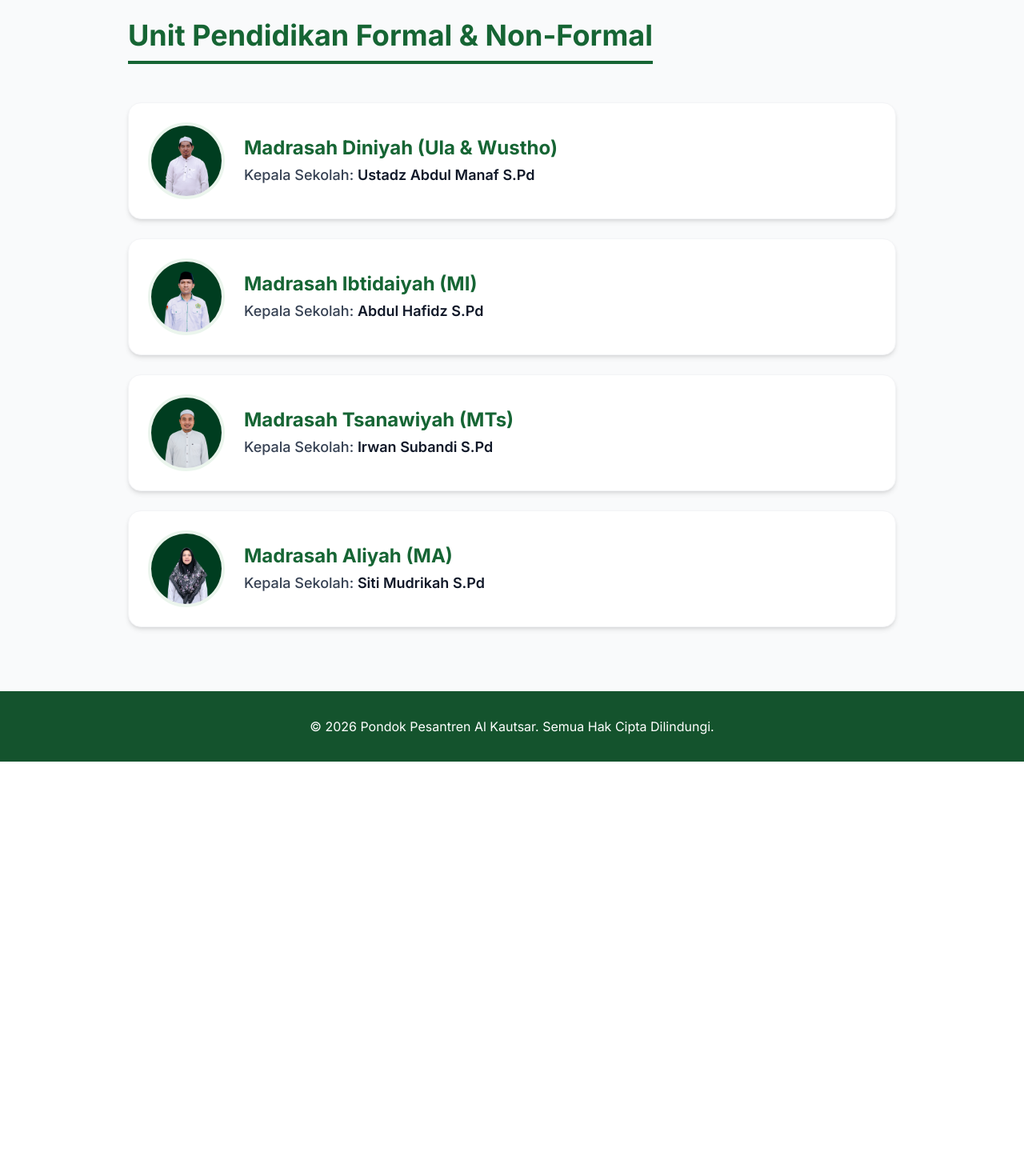
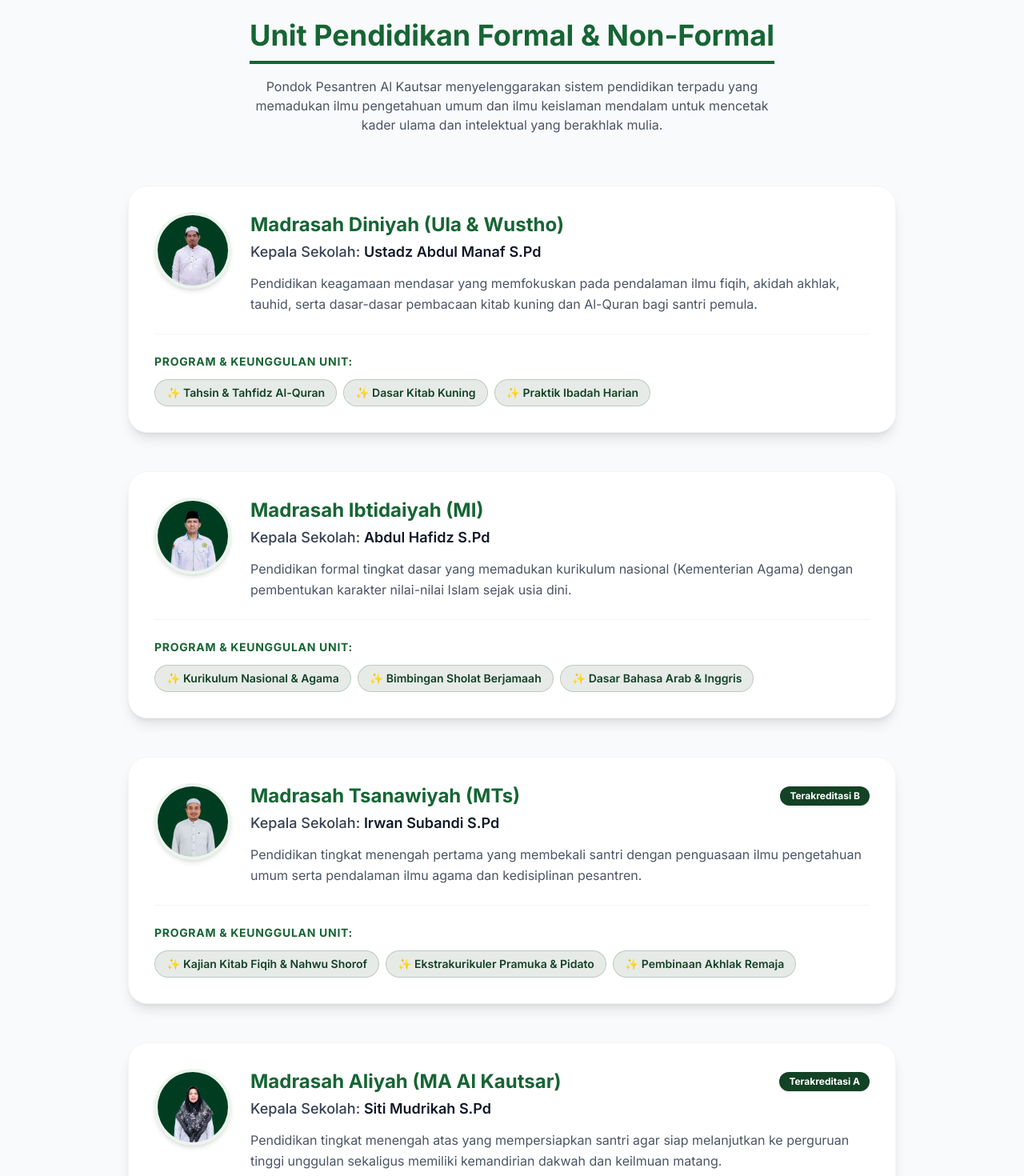
Before and after one commit to PONPEALKAUTSAR/PROFIL-PONDOK, a Next.js app: page /pendidikan in a window 1280 px wide. Shown: the part 120-1590 px from the top of the page at 80% size. Before the commit the page ends 1072 px from the top, so only its background shows below. Built offline with nearby package versions, Linux system fonts and the light colour scheme.

Commit message:
Tambahkan informasi akreditasi MTs (B) dan MA Al Kautsar (A)

```diff
--- a/app/pendidikan/page.tsx
+++ b/app/pendidikan/page.tsx
@@ -6,22 +6,32 @@ const unitPendidikan = [
   {
     nama: "Madrasah Diniyah (Ula & Wustho)",
     kepala: "Ustadz Abdul Manaf S.Pd",
-    foto: "/images/abdul-manaf.png"
+    foto: "/images/abdul-manaf.png",
+    deskripsi: "Pendidikan keagamaan mendasar yang memfokuskan pada pendalaman ilmu fiqih, akidah akhlak, tauhid, serta dasar-dasar pembacaan kitab kuning dan Al-Quran bagi santri pemula.",
+    unggulan: ["Tahsin & Tahfidz Al-Quran", "Dasar Kitab Kuning", "Praktik Ibadah Harian"]
   },
   {
     nama: "Madrasah Ibtidaiyah (MI)",
     kepala: "Abdul Hafidz S.Pd",
-    foto: "/images/abdul-hafidz.png"
+    foto: "/images/abdul-hafidz.png",
+    deskripsi: "Pendidikan formal tingkat dasar yang memadukan kurikulum nasional (Kementerian Agama) dengan pembentukan karakter nilai-nilai Islam sejak usia dini.",
+    unggulan: ["Kurikulum Nasional & Agama", "Bimbingan Sholat Berjamaah", "Dasar Bahasa Arab & Inggris"]
   },
   {
     nama: "Madrasah Tsanawiyah (MTs)",
     kepala: "Irwan Subandi S.Pd",
-    foto: "/images/irwan-subandi.png"
+    foto: "/images/irwan-subandi.png",
+    deskripsi: "Pendidikan tingkat menengah pertama yang membekali santri dengan penguasaan ilmu pengetahuan umum serta pendalaman ilmu agama dan kedisiplinan pesantren.",
+    unggulan: ["Kajian Kitab Fiqih & Nahwu Shorof", "Ekstrakurikuler Pramuka & Pidato", "Pembinaan Akhlak Remaja"],
+    akreditasi: "Terakreditasi B"
   },
   {
-    nama: "Madrasah Aliyah (MA)",
+    nama: "Madrasah Aliyah (MA Al Kautsar)",
     kepala: "Siti Mudrikah S.Pd",
-    foto: "/images/siti-mudrikah.png"
+    foto: "/images/siti-mudrikah.png",
+    deskripsi: "Pendidikan tingkat menengah atas yang mempersiapkan santri agar siap melanjutkan ke perguruan tinggi unggulan sekaligus memiliki kemandirian dakwah dan keilmuan matang.",
+    unggulan: ["Penguasaan Kitab Kuning Lanjutan", "Keterampilan Teknologi & Komputer", "Bimbingan Masuk Perguruan Tinggi"],
+    akreditasi: "Terakreditasi A"
   },
 ];
 
@@ -29,17 +39,24 @@ export default function PendidikanPage() {
   return (
     <div className="py-20 px-4 sm:px-6 lg:px-8 max-w-5xl mx-auto">
       <FadeIn>
-        <h1 className="text-3xl md:text-4xl font-bold text-pesantren mb-12 border-b-4 border-pesantren inline-block pb-3">
+        <div className="text-center mb-16">
+          <h1 className="text-3xl md:text-4xl font-bold text-pesantren mb-4 border-b-4 border-pesantren inline-block pb-3">
             Unit Pendidikan Formal & Non-Formal
           </h1>
+          <p className="text-gray-600 max-w-2xl mx-auto text-base">
+            Pondok Pesantren Al Kautsar menyelenggarakan sistem pendidikan terpadu yang memadukan ilmu pengetahuan umum dan ilmu keislaman mendalam untuk mencetak kader ulama dan intelektual yang berakhlak mulia.
+          </p>
+        </div>
       </FadeIn>
 
-      <div className="space-y-6">
+      <div className="space-y-12">
         {unitPendidikan.map((item, index) => (
           <FadeIn key={index} delay={index * 0.1}>
-            <div className="flex items-center gap-6 bg-white p-6 rounded-2xl shadow-md border border-gray-100 hover:shadow-lg transition duration-300">
-              {/* Bagian Foto Profil Kepala Madrasah */}
-              <div className="flex-shrink-0 w-20 h-20 md:w-24 md:h-24 rounded-full overflow-hidden border-4 border-pesantren-light shadow-inner relative bg-gray-100">
+            <div className="bg-white p-6 sm:p-8 rounded-3xl shadow-lg border border-gray-100 hover:shadow-xl transition duration-300">
+
+              {/* Bagian Header Unit & Kepala Sekolah */}
+              <div className="flex flex-col sm:flex-row items-center sm:items-start gap-6 border-b border-gray-100 pb-6 mb-6">
+                <div className="flex-shrink-0 w-24 h-24 rounded-full overflow-hidden border-4 border-pesantren-light shadow-md relative bg-gray-100">
                   <img
                     src={item.foto}
                     alt={item.kepala}
@@ -47,15 +64,43 @@ export default function PendidikanPage() {
                   />
                 </div>
 
-              {/* Bagian Teks Nama dan Unit */}
-              <div>
-                <h2 className="text-xl md:text-2xl font-bold text-pesantren mb-1">
+                <div className="text-center sm:text-left flex-grow">
+                  <div className="flex flex-col sm:flex-row sm:items-center sm:justify-between gap-2 mb-1">
+                    <h2 className="text-2xl font-bold text-pesantren">
                       {item.nama}
                     </h2>
-                <p className="text-base md:text-lg text-gray-700 font-medium">
+                    {item.akreditasi && (
+                      <span className="inline-block bg-[#134225] text-white text-xs font-bold px-3 py-1 rounded-full shadow-sm w-fit mx-auto sm:mx-0">
+                        {item.akreditasi}
+                      </span>
+                    )}
+                  </div>
+                  <p className="text-lg text-gray-700 font-medium mb-3">
                     Kepala Sekolah: <span className="text-gray-900 font-semibold">{item.kepala}</span>
                   </p>
+                  <p className="text-gray-600 text-sm sm:text-base leading-relaxed">
+                    {item.deskripsi}
+                  </p>
                 </div>
+              </div>
+
+              {/* Bagian Program Unggulan */}
+              <div>
+                <h4 className="text-sm font-bold text-pesantren uppercase tracking-wider mb-3">
+                  Program & Keunggulan Unit:
+                </h4>
+                <div className="flex flex-wrap gap-2">
+                  {item.unggulan.map((program, idx) => (
+                    <span
+                      key={idx}
+                      className="bg-[#134225]/10 text-[#134225] font-semibold text-xs sm:text-sm px-3.5 py-1.5 rounded-full border border-[#134225]/20"
+                    >
+                      ✨ {program}
+                    </span>
+                  ))}
+                </div>
+              </div>
+
             </div>
           </FadeIn>
         ))}
```
Lines whose indentation alone changed are shown as unchanged.
